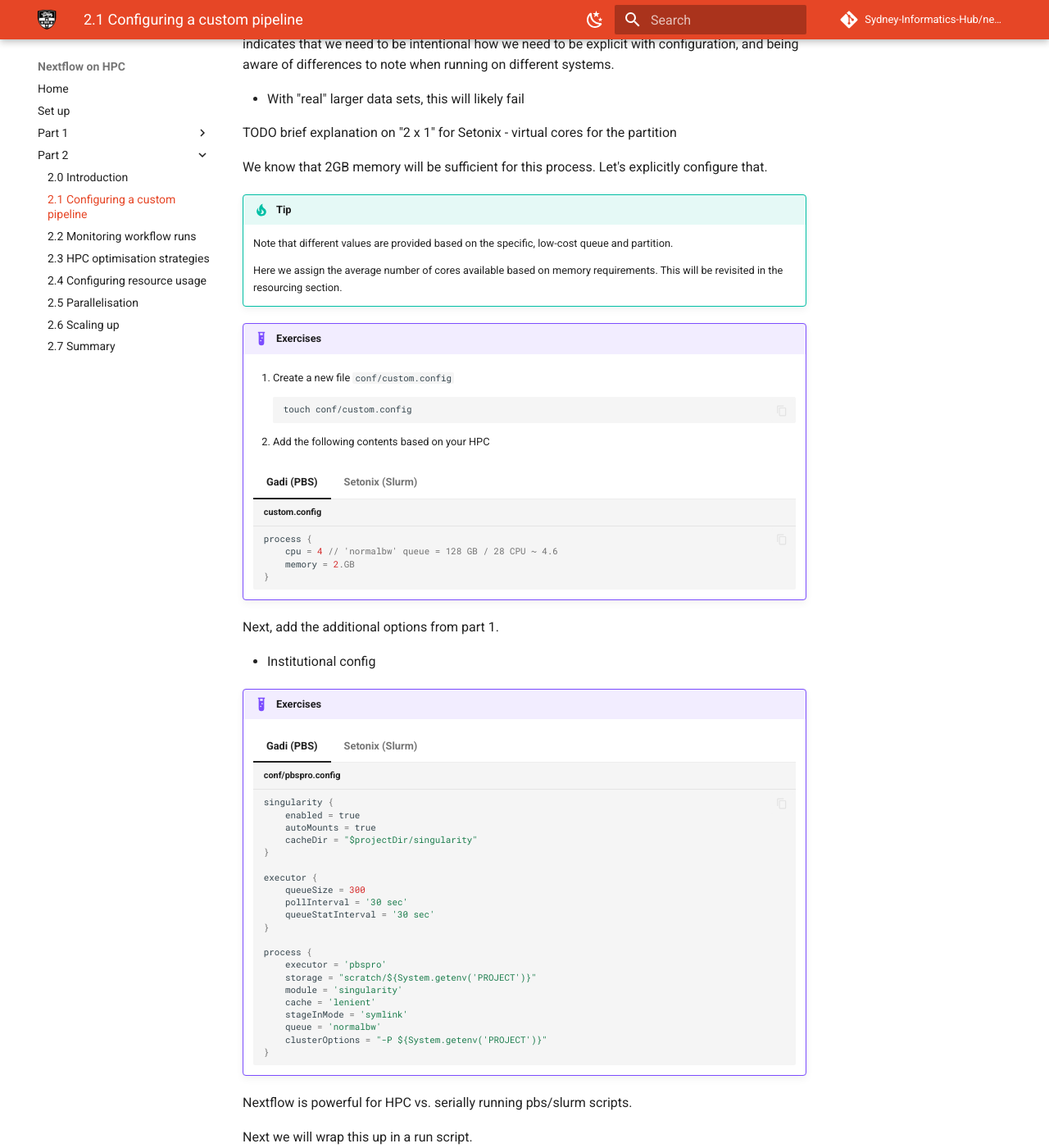
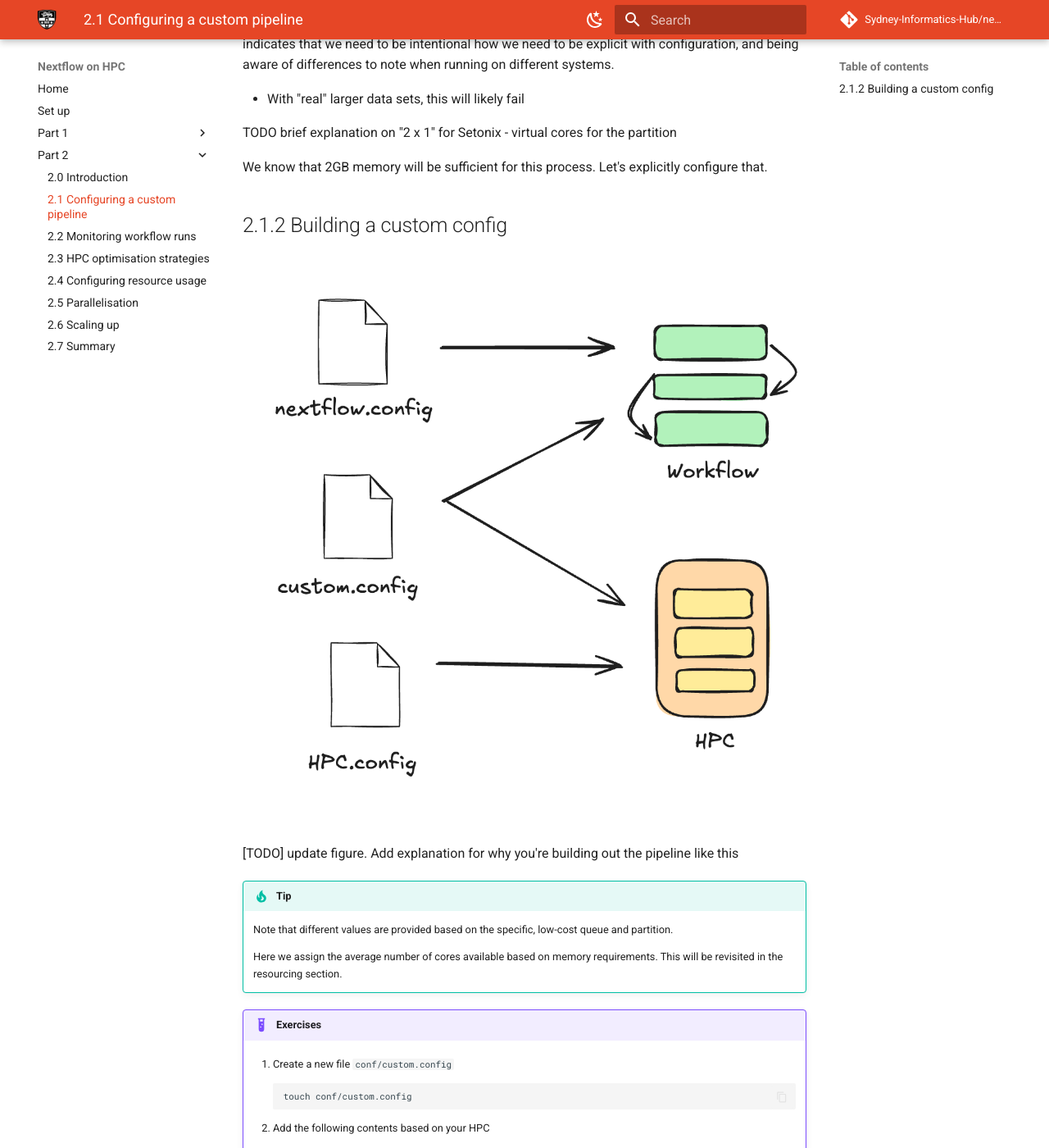
Before and after one commit to Sydney-Informatics-Hub/nextflow-hpc-workshop, an MkDocs documentation site: the page built from docs/part2/21_firstrun.md, in a window 1280 px wide and 1400 px high, scrolled down 2129 px. Shown: the whole window at 82% size. Built offline with MkDocs 1.6.1 and Material for MkDocs 9.7.7, drawn with Linux system fonts in a browser that asks for light colours; comment, search, counter and statistics services are not loaded.

Commit message:
Adding figure for clarification

```diff
--- a/docs/part2/21_firstrun.md
+++ b/docs/part2/21_firstrun.md
@@ -190,6 +190,12 @@ TODO brief explanation on "2 x 1" for Setonix - virtual cores for the partition
 
 We know that 2GB memory will be sufficient for this process. Let's explicitly
 configure that.
+
+## 2.1.2 Building a custom config
+
+![](figs/00_custom_configs.png)
+
+[TODO] update figure. Add explanation for why you're building out the pipeline like this
 
 !!! tip
 
```
Also changed, not shown: docs/part2/figs/00_custom_configs.png (added), 1 other file.
